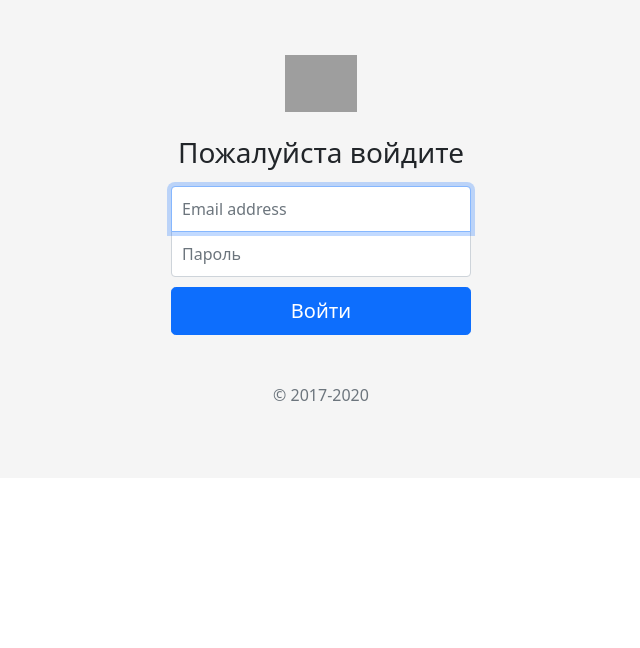
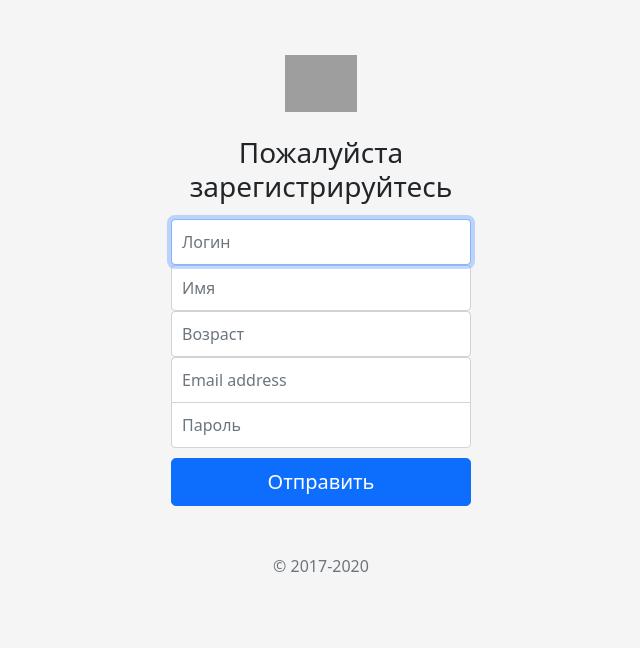
Before and after one commit to odilorg/testLibrary, a PHP site: page /register.php in a window 1280 px wide. Shown: the part 56-704 px from the top of the page, without its empty margins (319-959 px from the left). Run offline with PHP 8.4, Linux system fonts and the light colour scheme; grey boxes are pictures that could not be loaded.

Commit message:
finished forms

```diff
--- a/public/basic.html
+++ b/public/basic.html
@@ -32,7 +32,7 @@
       <ul class="navbar-nav">
 
         <li class="nav-item">
-          <a class="nav-link" href="login.php">Логин</a>
+          <a class="nav-link" href="#">Логин</a>
         </li>
         <li class="nav-item">
           <a class="nav-link" href="register.php">Регистрация</a>
--- a/public/register.php
+++ b/public/register.php
@@ -46,13 +46,13 @@
     <main class="form-signin">
       <form>
         <img class="mb-4" src="images/logo-library.png" alt="" width="72" height="57">
-        <h1 class="h3 mb-3 fw-normal">Пожалуйста войдите</h1>
-        <label for="inputEmail" class="visually-hidden">Email</label>
-        <input type="email" id="inputEmail" class="form-control" placeholder="Email address" required autofocus>
-        <label for="inputPassword" class="visually-hidden">Password</label>
+        <h1 class="h3 mb-3 fw-normal">Пожалуйста зарегистрируйтесь</h1>
+        <input type="text" id="username" class="form-control" placeholder="Логин" nane="username" required autofocus>
+        <input type="text" id="firstName" class="form-control" placeholder="Имя" nane="firstName" required >
+        <input type="text" id="age" class="form-control" placeholder="Возраст" nane="age" required >
+        <input type="email" id="inputEmail" class="form-control" placeholder="Email address" required >
         <input type="password" id="inputPassword" class="form-control" placeholder="Пароль" required>
-
-        <button class="w-100 btn btn-lg btn-primary" type="submit">Войти</button>
+        <button class="w-100 btn btn-lg btn-primary" type="submit">Отправить</button>
         <p class="mt-5 mb-3 text-muted">&copy; 2017-2020</p>
       </form>
     </main>
```
Also changed, not shown: public/index.php (+9 -4 lines).
